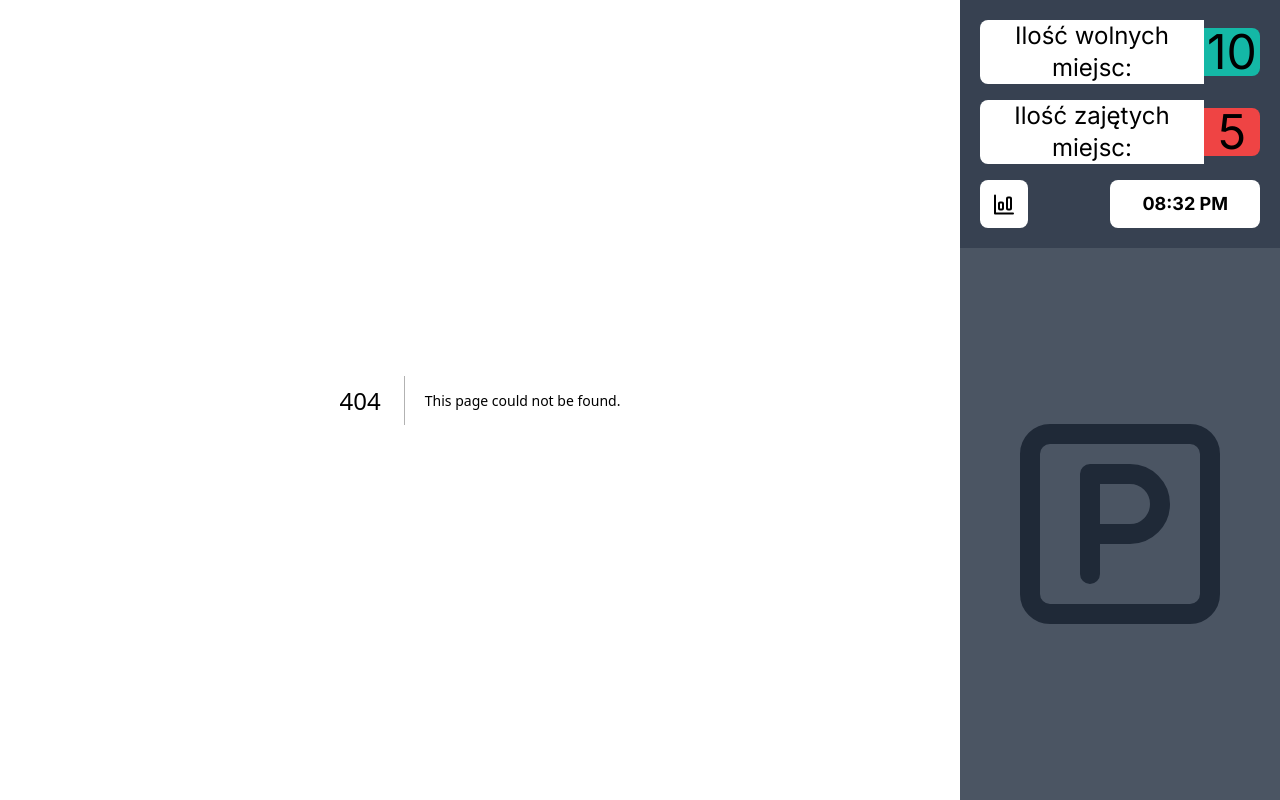
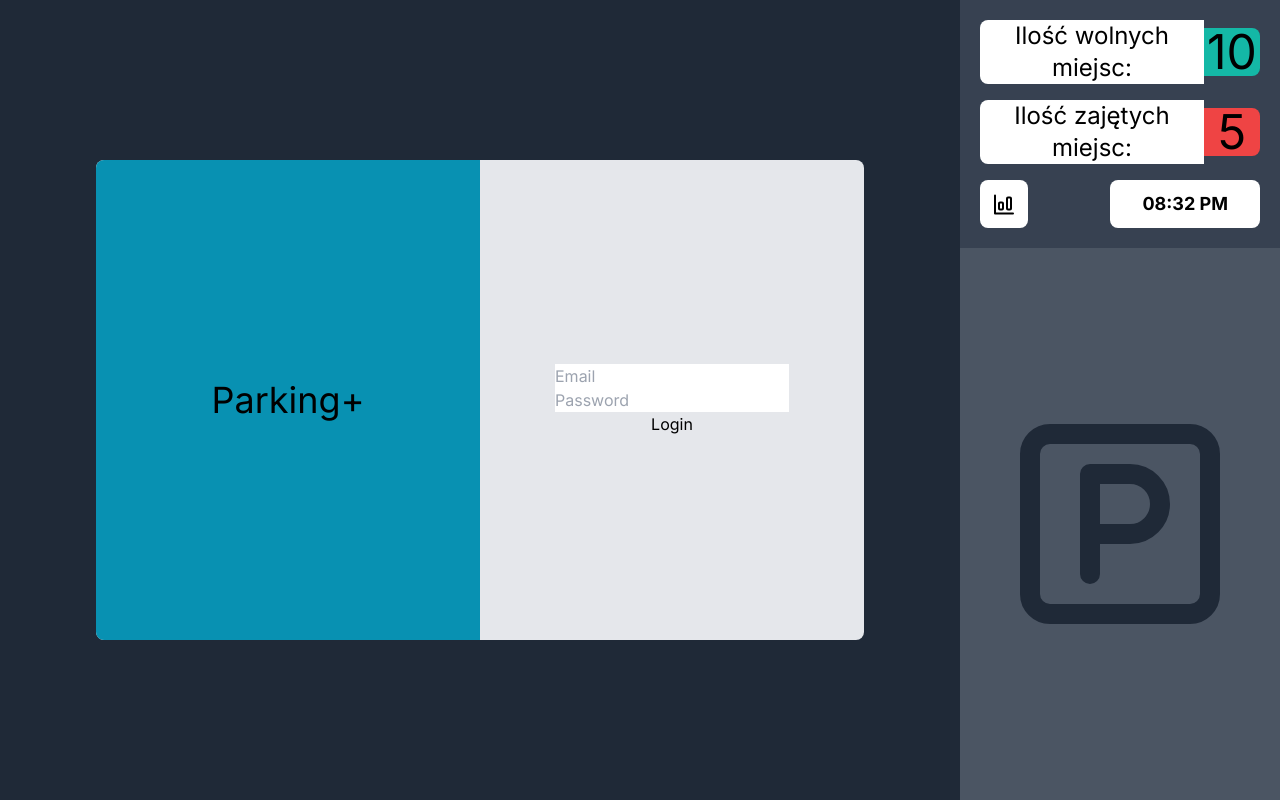
Before and after one commit to Misiek22113/parking_plus, a Next.js app: page /account/register in a window 1280 px wide. Before the commit this address had no page. Built offline with nearby package versions, Linux system fonts and the light colour scheme.

Commit message:
Init files

```diff
--- /dev/null
+++ b/src/app/account/layout.tsx
@@ -0,0 +1,18 @@
+const AccountLayout = ({
+  children,
+}: Readonly<{
+  children: React.ReactNode;
+}>) => {
+  return (
+    <div className="w-screen h-screen flex items-center justify-center bg-gray-800">
+      <div className="bg-gray-200 w-3/5 h-3/5 rounded-lg grid grid-cols-2">
+        <div className="bg-cyan-600 flex items-center justify-center text-4xl rounded-l-lg">
+          Parking+
+        </div>
+        {children}
+      </div>
+    </div>
+  );
+};
+
+export default AccountLayout;
--- /dev/null
+++ b/src/app/account/login/page.tsx
@@ -0,0 +1,5 @@
+const LoginPage = () => {
+  return <div className="flex items-center justify-center">Login</div>;
+};
+
+export default LoginPage;
--- /dev/null
+++ b/src/app/account/register/actions.tsx
@@ -0,0 +1,7 @@
+'use server';
+
+export async function register(formData: FormData) {
+  console.log('register');
+  console.log(formData.get('email'));
+  console.log(formData.get('password'));
+}
--- /dev/null
+++ b/src/app/account/register/page.tsx
@@ -0,0 +1,23 @@
+import { register } from './actions';
+
+const RegisterPage = () => {
+  return (
+    <div className="flex items-center justify-center">
+      <form
+        action={register}
+        className="flex items-center justify-center flex-col"
+      >
+        <input type="email" name="email" placeholder="Email" required />
+        <input
+          type="password"
+          name="password"
+          placeholder="Password"
+          required
+        />
+        <button type="submit">Login</button>
+      </form>
+    </div>
+  );
+};
+
+export default RegisterPage;
```
